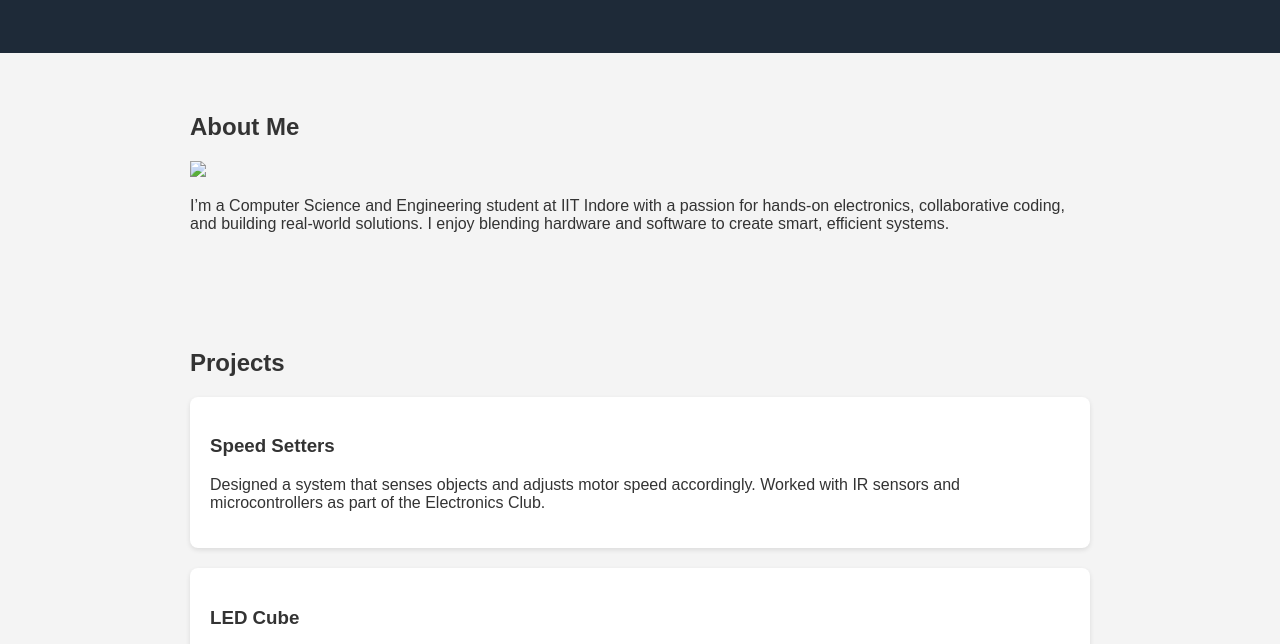
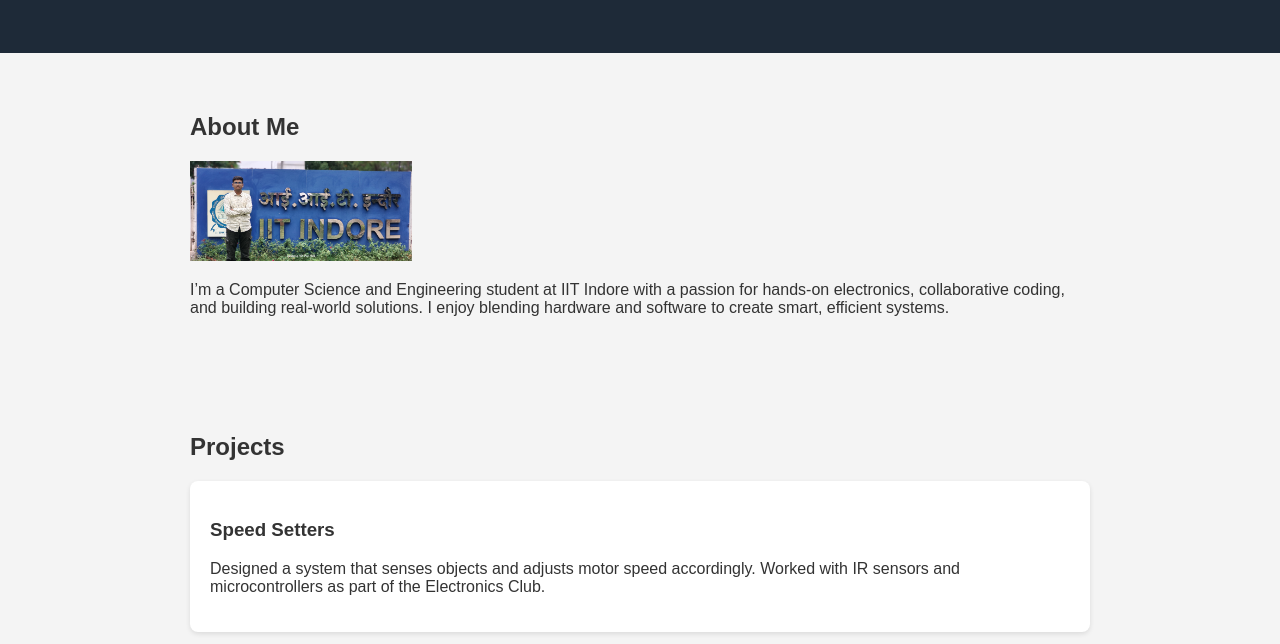
Before and after one commit to HARSHAL-KARANJE/PORTFOLIO, a plain HTML site: page index.html in a window 1280 px wide. Shown: the part 141-785 px from the top of the page. Drawn offline with Linux system fonts and the light colour scheme.

Commit message:
Update image source in About Me section

```diff
--- a/index.html
+++ b/index.html
@@ -47,7 +47,7 @@
 
   <section>
     <h2>About Me</h2>
-   <img src="/IMG_20250620_114922 - Copy.jpg "style="height:100px; ">
+   <img src="/IMG-20250620-WA0004.jpg "style="height:100px; ">
     <p>I’m a Computer Science and Engineering student at IIT Indore with a passion for hands-on electronics, collaborative coding, and building real-world solutions. I enjoy blending hardware and software to create smart, efficient systems.</p>
   </section>
 
```
